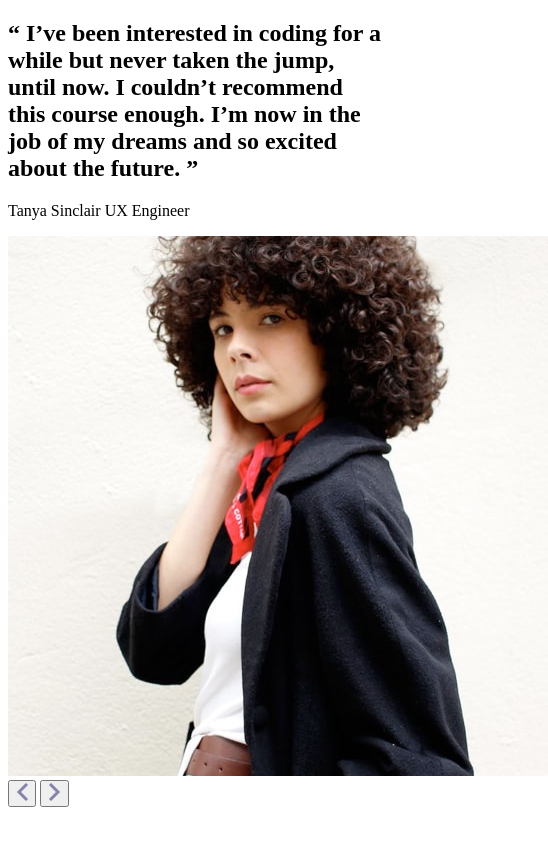
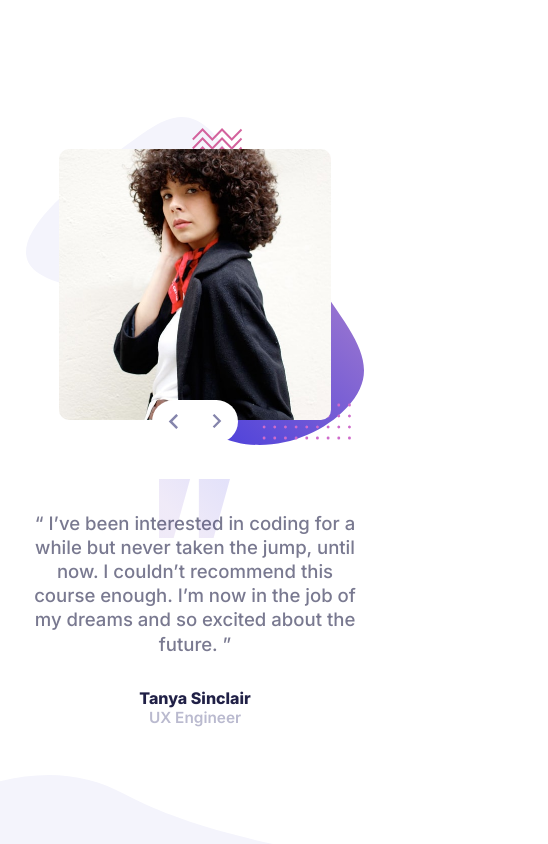
Before and after one commit to DebabrataBanik/coding-bootcamp-testimonials-slider-master, a plain HTML site: page index.html in a window 390 px wide. Shown: the whole page, 548 px wide, since content can reach past the window. Drawn offline with Linux system fonts and the light colour scheme.

Commit message:
mobile styling

```diff
--- a/style.css
+++ b/style.css
@@ -1,3 +1,106 @@
-.attribution{
+:root {
+  --dark-blue: hsl(240, 38%, 20%);
+  --grayish-blue: hsl(240, 18%, 77%);
+}
+
+* {
+  font-family: "Inter", serif;
+  box-sizing: border-box;
+  margin: 0;
+}
+
+html {
+  font-size: 32px;
+}
+
+.attribution {
   display: none;
 }
+
+.wrapper {
+  min-height: 100vh;
+  display: flex;
+  align-items: center;
+  justify-content: center;
+  background: url(images/pattern-curve.svg);
+  background-repeat: no-repeat;
+  background-position: bottom left;
+  background-size: 70%;
+}
+
+img{
+  width: 100%;
+  object-fit: cover;
+}
+
+.container{
+  padding: 0.8rem;
+}
+
+.testimonial__container{
+  display: flex;
+  flex-direction: column-reverse;
+  gap: .5rem;
+  align-items: center;
+}
+
+h2{
+  font-size: .58rem;
+  font-weight: 500;
+  color: hsl(240, 38%, 20%, 0.6);
+  text-align: center;
+  line-height: 1.3;
+  padding-block: 1rem;
+  background: url(images/pattern-quotes.svg);
+  background-repeat: no-repeat;
+  background-size: 21%;
+  background-position: top center;
+}
+
+p{
+  font-size: 0.5rem;
+  font-weight: 800;
+  color: var(--dark-blue);
+  text-align: center;
+}
+
+p span{
+  display: block;
+  color: var(--grayish-blue);
+  font-size: 0.48rem;
+  font-weight: 600;
+}
+
+.image__container{
+  padding-top: 1rem;
+  display: flex;
+  flex-direction: column;
+  align-items: center;
+  background: url(images/pattern-bg.svg);
+  background-repeat: no-repeat;
+  background-size: 100% 95%;
+}
+
+.user-image{
+  width: 80%;
+  border-radius: 10px;
+  /* box-shadow: 0 40px 40px -20px var(--grayish-blue); */
+}
+
+.slider{
+  background-color: white;
+  border-radius: 25px;
+  padding: 0.4rem 0.3rem;
+  position: relative;
+  top: -20px;
+  display: flex;
+  gap: 0.7rem;
+}
+
+.slider button{
+  width: 22px;
+  border: none;
+  background: transparent;
+  display: flex;
+  cursor: pointer;
+}
```
